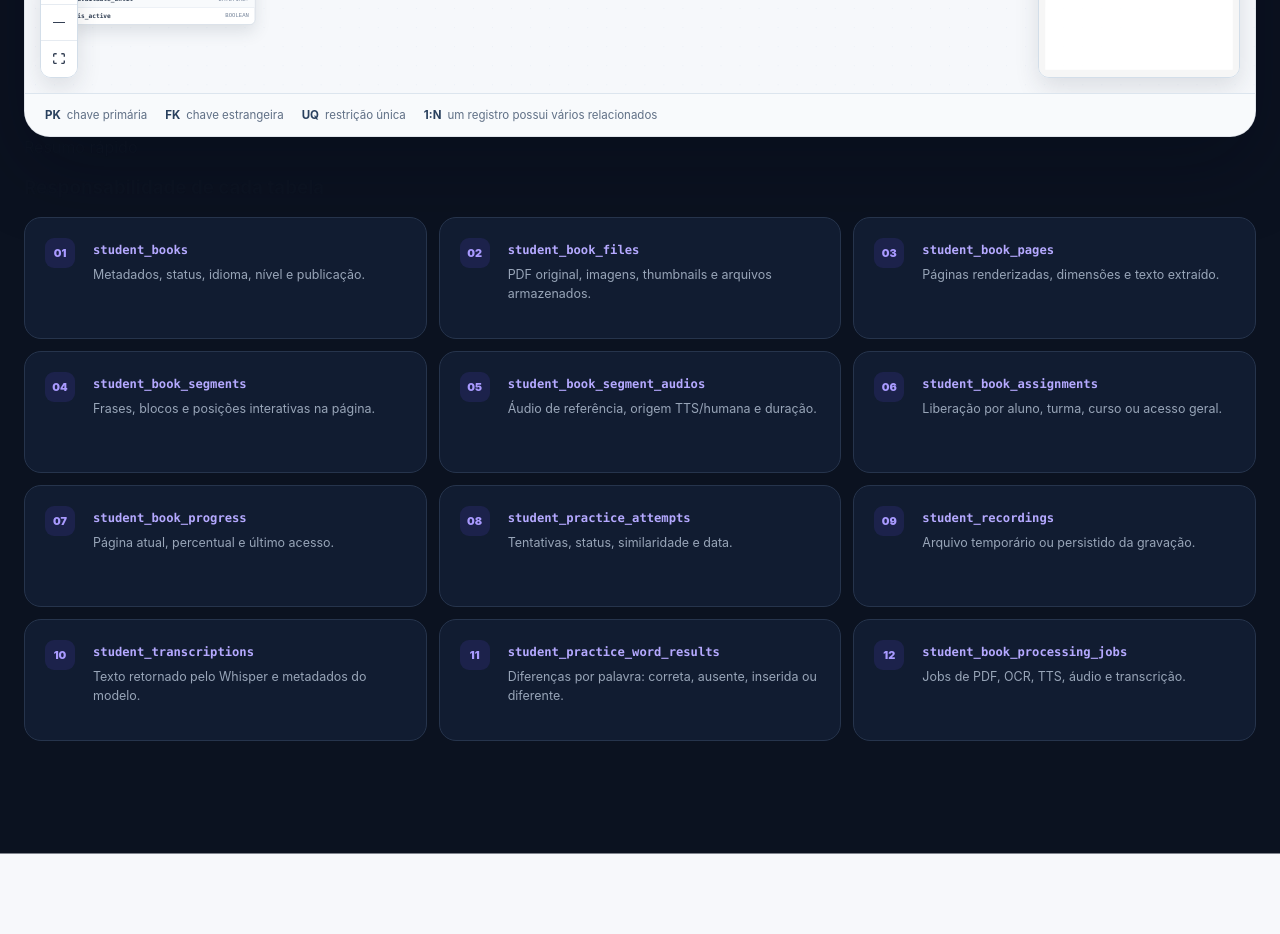
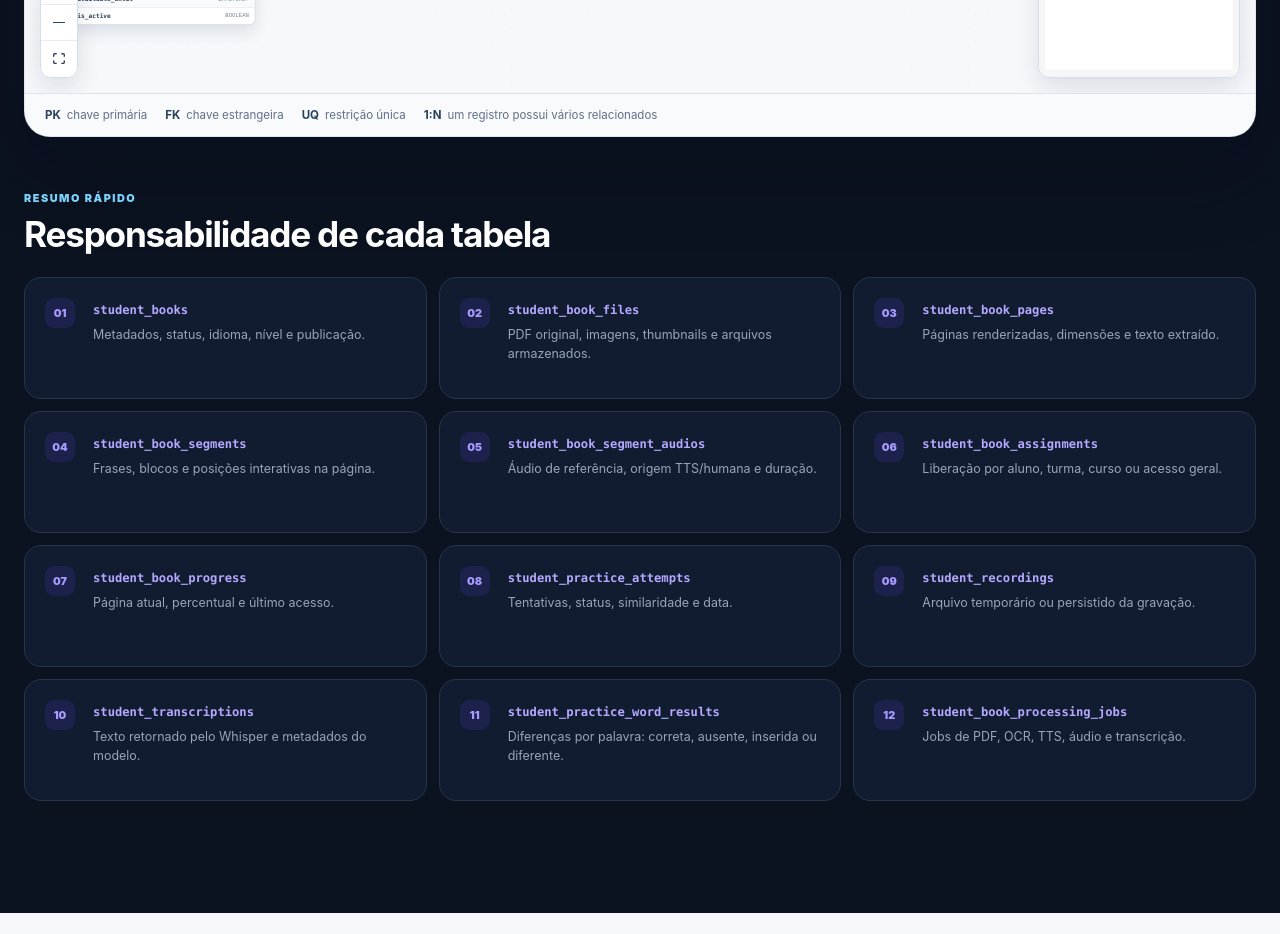
Before and after one commit to VitorMartinsAlves/fluxograma-livro-interativo, a React (Vite) app: page / in a window 1280 px wide. Shown: the part 6020-6954 px from the top of the page. Built offline with nearby package versions, Linux system fonts and the light colour scheme.

Commit message:
style: ajusta título do resumo do banco

```diff
--- a/src/design-overrides.css
+++ b/src/design-overrides.css
@@ -5,3 +5,23 @@
 .li-tech-card h3 {
   color: var(--li-ink);
 }
+
+.li-db-list-heading {
+  margin: 54px 0 22px;
+}
+
+.li-db-list-heading span {
+  display: block;
+  color: #7dd3fc;
+  text-transform: uppercase;
+  letter-spacing: .14em;
+  font-size: .68rem;
+  font-weight: 900;
+}
+
+.li-db-list-heading h3 {
+  margin: 8px 0 0;
+  color: #ffffff;
+  font-size: clamp(1.45rem, 3vw, 2.2rem);
+  letter-spacing: -.035em;
+}
```
